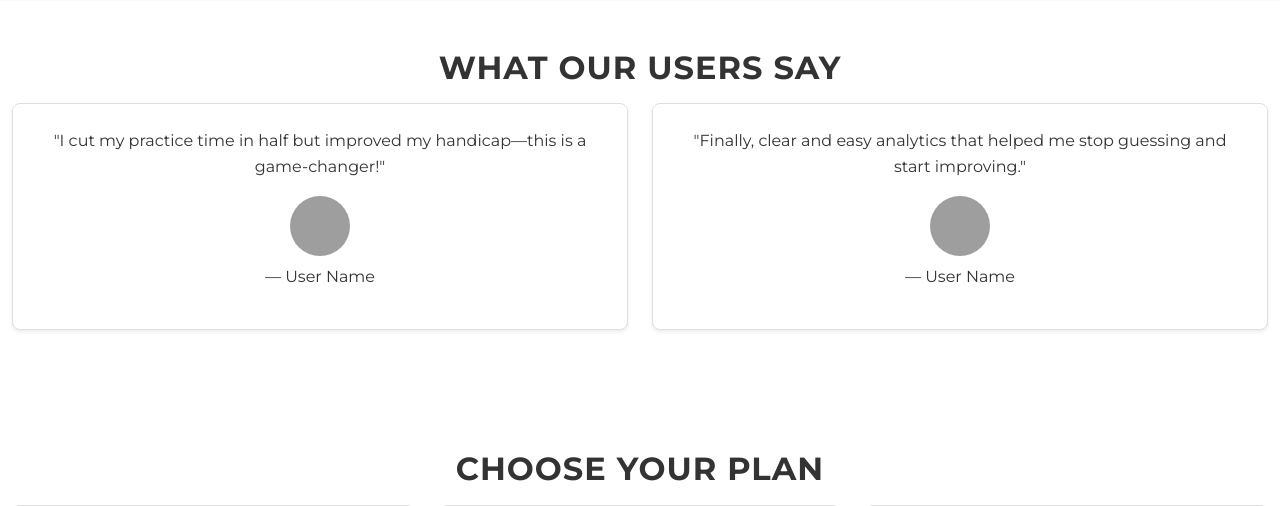
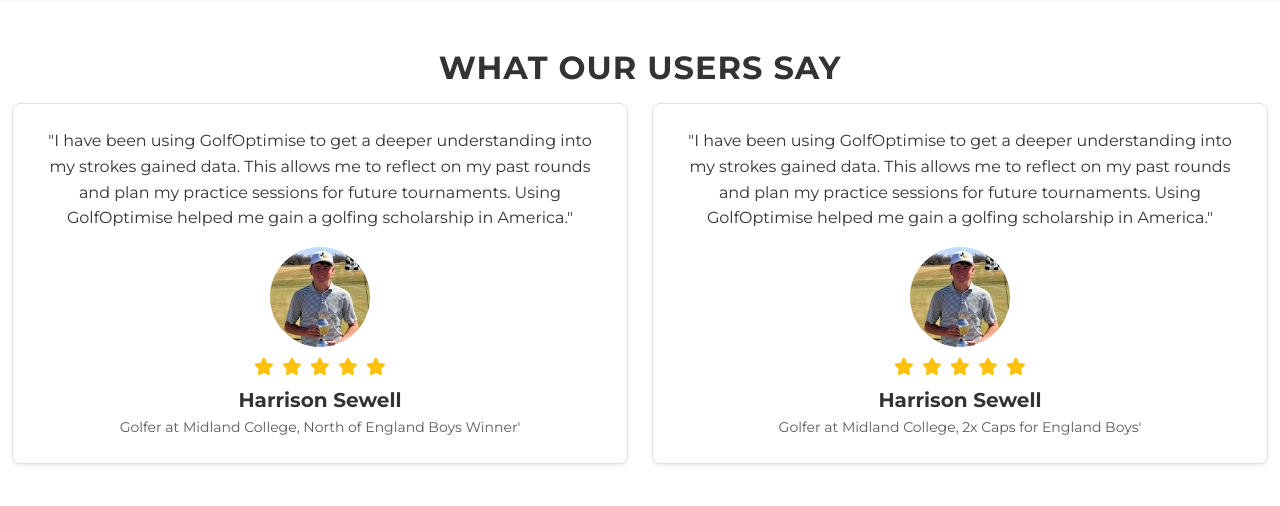
Before and after one commit to jconn5803/golf-by-numbers, a Flask app: page / in a window 1280 px wide. Shown: the part 1840-2346 px from the top of the page. Run offline with Flask 3, Linux system fonts and the light colour scheme; grey boxes are pictures that could not be loaded.

Commit message:
add harrison testimonial and an about story page

```diff
--- a/app.py
+++ b/app.py
@@ -242,6 +242,10 @@ def handle_checkout_session(session):
 @app.route('/')
 def index():
     return render_template('index.html')
+
+@app.route('/about')
+def about():
+    return render_template('about.html')
 
 @app.route('/pricing')
 def pricing():
--- a/static/css/index.css
+++ b/static/css/index.css
@@ -12,7 +12,7 @@ body {
 .hero-section {
   position: relative;
   width: 100%;
-  background: url("/static/images/hero_placeholder.png") no-repeat center center;
+  background: url("/static/images/dumbarnie.jpg") no-repeat center center;
   background-size: cover;
   padding: 150px 0;
   color: #fff;
@@ -39,6 +39,17 @@ body {
   font-size: 1.25rem;
   font-weight: 500;
   margin-bottom: 1.5rem;
+}
+
+.hero-title__exclaim {
+  color: #ffc107;
+}
+
+.testimonial-description {
+  font-size: 0.9rem;
+  color: #6c757d;      /* a subtle gray */
+  margin-top: 0.25rem; /* small space above */
+  font-style: italic;  /* optional, for emphasis */
 }
 
 /* ----- CTA Button ----- */
@@ -148,3 +159,13 @@ body {
   margin-top: 0 !important;
   padding-top: 0 !important;
 }
+
+
+.rating {
+  display: inline-block;
+}
+.rating i {
+  color: #ffc107;    /* Bootstrap’s “warning” yellow */
+  margin: 0 2px;
+  font-size: 1.1rem;
+}
--- a/templates/base.html
+++ b/templates/base.html
@@ -3,7 +3,7 @@
 <head>
   <meta charset="UTF-8" />
   <meta name="viewport" content="width=device-width, initial-scale=1.0"/>
-  <title>{% block title %}UnderParData{% endblock %}</title>
+  <title>{% block title %}GolfOptimise{% endblock %}</title>
 
   <!-- Bootstrap CSS -->
   <link
@@ -47,7 +47,7 @@
         <!-- LEFT LINKS -->
         <ul class="navbar-nav me-auto">
           <li class="nav-item">
-            <a class="nav-link fw-semibold px-3" href="/">About</a>
+            <a class="nav-link fw-semibold px-3" href="/about">About</a>
           </li>
           <li class="nav-item">
             <a class="nav-link fw-semibold px-3" href="/sg_calc">Strokes Gained Calculator</a>
--- a/templates/base_home.html
+++ b/templates/base_home.html
@@ -3,7 +3,7 @@
 <head>
   <meta charset="UTF-8" />
   <meta name="viewport" content="width=device-width, initial-scale=1.0"/>
-  <title>{% block title %}UnderParData{% endblock %}</title>
+  <title>{% block title %}GolfOptimise{% endblock %}</title>
 
   <!-- Bootstrap CSS -->
   <link
@@ -17,6 +17,13 @@
     href="https://cdn.jsdelivr.net/npm/animate.css@4.1.1/animate.min.css"
   />
 
+  <link
+  rel="stylesheet"
+  href="https://cdnjs.cloudflare.com/ajax/libs/font-awesome/6.4.0/css/all.min.css"
+  integrity="sha512-iecdLmaskl7CVkqkXNQ/ZH/XLlvWZOJyj7Yy7tcenmpD1ypASozpmT/E0iPtmFIB46ZmdtAc9eNBvH0H/ZpiBw=="
+  crossorigin="anonymous"
+  referrerpolicy="no-referrer"
+/>
   <!-- Your Custom Styles -->
   <link rel="stylesheet" href="{{ url_for('static', filename='base.css') }}">
 
@@ -47,7 +54,7 @@
         <!-- LEFT LINKS -->
         <ul class="navbar-nav me-auto">
           <li class="nav-item">
-            <a class="nav-link fw-semibold px-3" href="/">About</a>
+            <a class="nav-link fw-semibold px-3" href="/about">About</a>
           </li>
           <li class="nav-item">
             <a class="nav-link fw-semibold px-3" href="/pricing">Pricing</a>
@@ -92,7 +99,7 @@
   <!-- Footer -->
   <footer class="bg-light text-center text-lg-start mt-auto">
     <div class="text-center p-3">
-      &copy; 2025 UnderParData. All rights reserved.
+      &copy; 2025 GolfOptimise. All rights reserved.
     </div>
   </footer>
 
--- a/templates/index.html
+++ b/templates/index.html
@@ -16,7 +16,9 @@ Home - GolfOptimise
   <div class="hero-overlay"></div>
   <div class="container-fluid hero-content d-flex align-items-center justify-content-center">
       <div class="text-center">
-        <h1 class="hero-title">Golf Smarter, Not Harder!</h1>
+        <h1 class="hero-title">
+          Golf Smarter, Not Harder<span class="hero-title__exclaim">.</span>
+        </h1>
         <p class="hero-subtitle">Use data, not guesswork, to lower your handicap faster and with less effort.</p>
         <a href="/register" class="btn btn-cta">Get Started Free</a>
       </div>
@@ -125,23 +127,75 @@ Home - GolfOptimise
   <div class="container-fluid">
     <h2 class="section-title text-center">What Our Users Say</h2>
     <div class="row">
+
+      <!-- Testimonial #1 -->
       <div class="col-md-6 mb-4">
         <div class="testimonial-box p-4 shadow-sm text-center">
-          <p>"I cut my practice time in half but improved my handicap—this is a game-changer!"</p>
-          <img src="path/to/headshot1.jpg" alt="User Name Headshot" class="img-fluid rounded-circle mx-auto d-block my-2" style="width: 60px; height: 60px; object-fit: cover;">
-          <p class="testimonial-author">— User Name</p>
+          <p>
+            "I have been using GolfOptimise to get a deeper understanding into my strokes gained data.
+            This allows me to reflect on my past rounds and plan my practice sessions for future tournaments.
+            Using GolfOptimise helped me gain a golfing scholarship in America."
+          </p>
+          <img
+            src="{{ url_for('static', filename='images/harrison.jpg') }}"
+            alt="Harrison Sewell Headshot"
+            class="img-fluid rounded-circle mx-auto d-block my-2"
+            style="width: 100px; height: 100px; object-fit: cover;"
+          >
+
+          <!-- 5-star rating -->
+          <div class="rating">
+            <i class="fas fa-star"></i>
+            <i class="fas fa-star"></i>
+            <i class="fas fa-star"></i>
+            <i class="fas fa-star"></i>
+            <i class="fas fa-star"></i>
+          </div>
+
+          <!-- Name & description -->
+          <p class="mt-1 mb-0 fs-5 fw-bold">Harrison Sewell</p>
+          <p class="mb-0 text-muted small">
+            Golfer at Midland College, North of England Boys Winner'
+          </p>
         </div>
       </div>
+
+      <!-- Testimonial #2 (Identical) -->
       <div class="col-md-6 mb-4">
         <div class="testimonial-box p-4 shadow-sm text-center">
-          <p>"Finally, clear and easy analytics that helped me stop guessing and start improving."</p>
-          <img src="path/to/headshot2.jpg" alt="User Name Headshot" class="img-fluid rounded-circle mx-auto d-block my-2" style="width: 60px; height: 60px; object-fit: cover;">
-          <p class="testimonial-author">— User Name</p>
+          <p>
+            "I have been using GolfOptimise to get a deeper understanding into my strokes gained data.
+            This allows me to reflect on my past rounds and plan my practice sessions for future tournaments.
+            Using GolfOptimise helped me gain a golfing scholarship in America."
+          </p>
+          <img
+            src="{{ url_for('static', filename='images/harrison.jpg') }}"
+            alt="Harrison Sewell Headshot"
+            class="img-fluid rounded-circle mx-auto d-block my-2"
+            style="width: 100px; height: 100px; object-fit: cover;"
+          >
+
+          <!-- 5-star rating -->
+          <div class="rating">
+            <i class="fas fa-star"></i>
+            <i class="fas fa-star"></i>
+            <i class="fas fa-star"></i>
+            <i class="fas fa-star"></i>
+            <i class="fas fa-star"></i>
+          </div>
+
+          <!-- Name & description -->
+          <p class="mt-1 mb-0 fs-5 fw-bold">Harrison Sewell</p>
+          <p class="mb-0 text-muted small">
+            Golfer at Midland College, 2x Caps for England Boys'
+          </p>
         </div>
       </div>
+
     </div>
   </div>
 </section>
+
 
 <!-- Pricing Section (Full-Width) -->
 <section class="pricing-section py-5">
```
Also changed, not shown: static/css/about.css (added, +159 -0 lines), templates/about.html (added, +75 -0 lines), static/images/IMG_20230803_214606.jpg (added), static/images/dumbarnie.jpg (added), static/images/harrison.jpg (added), static/images/harrison.png (added), 1 other file.
